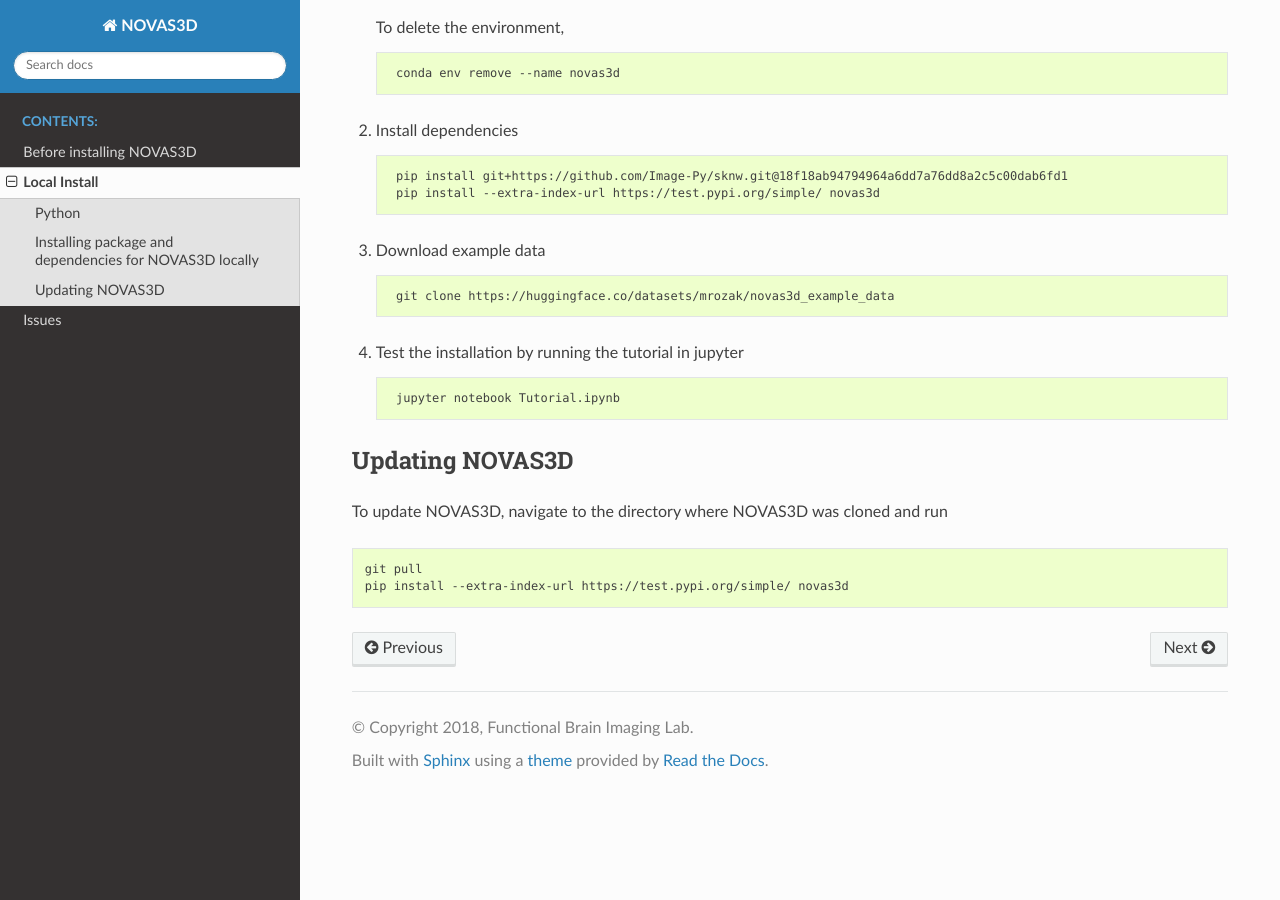
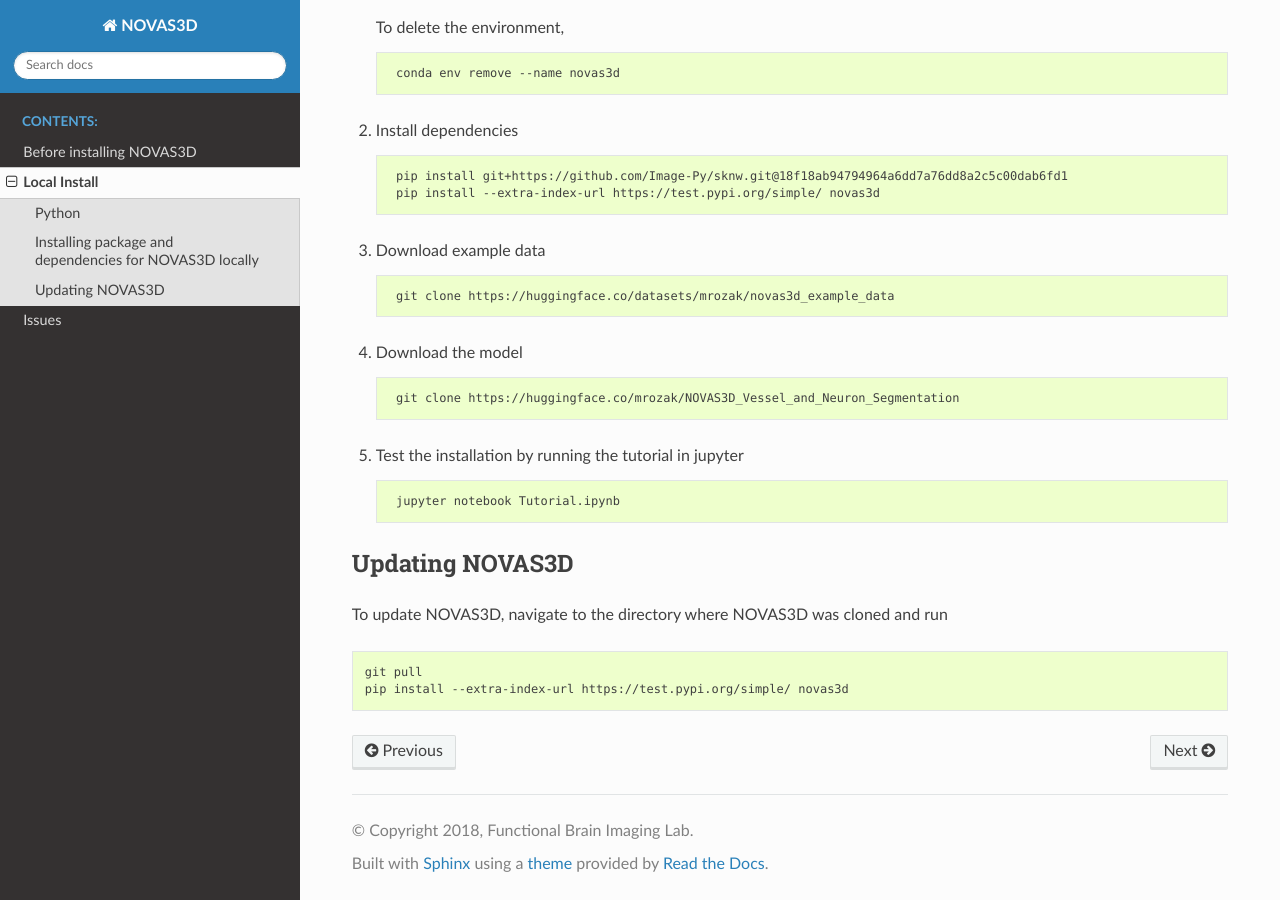
Before and after one commit to AICONSlab/novas3d, a Sphinx documentation site: the page built from docs/install.md, in a window 1280 px wide and 900 px high, scrolled down 696 px. Built offline with Sphinx 7.4.7 and the Read the Docs theme 3.1.0, drawn with Linux system fonts in a browser that asks for light colours.

Commit message:
updated install

```diff
--- a/docs/install.md
+++ b/docs/install.md
@@ -37,6 +37,10 @@ For the main required Python packages (numpy, scipy, etc.) we recommend using
 
         git clone https://huggingface.co/datasets/mrozak/novas3d_example_data
 
+4. Download the model
+
+        git clone https://huggingface.co/mrozak/NOVAS3D_Vessel_and_Neuron_Segmentation
+
 
 4. Test the installation by running the tutorial in jupyter
 
```
